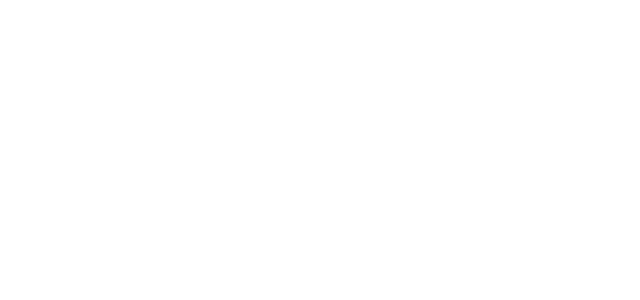
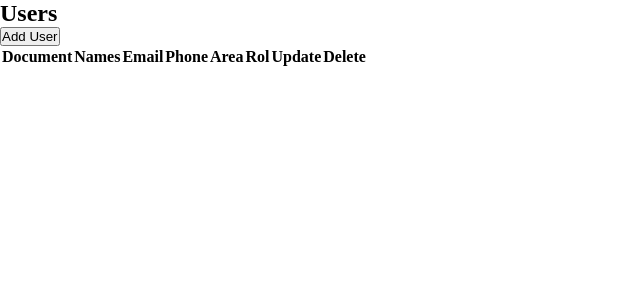
Before and after one commit to RepIngSE/Gestor-Front, a React (Vite) app: page /gestor/manageUser in a window 1280 px wide. Before the commit this address had no page. Shown: the top 300 px of the page, without its empty margins (0-640 px from the left). Built offline with nearby package versions, Linux system fonts and the light colour scheme.

Commit message:
Cambios gestor 1

```diff
--- a/src/App.jsx
+++ b/src/App.jsx
@@ -1,12 +1,17 @@
-import Login from'./views/Login/Login.jsx'
-import { Navigate, Route, Routes } from "react-router-dom"
-import Principal from'./views/Panel_Principal/Principal.jsx'
-import Gestor from './views/Gestor/Gestor.jsx'
-import Admin from './views/Admin/Admin.jsx'
-import AdminArea from './views/Admin_Area/AdminArea.jsx'
+import Login from './views/Login/Login.jsx';
+import { Navigate, Route, Routes } from "react-router-dom";
+import Principal from './views/Panel_Principal/Principal.jsx';
+import Gestor from './views/Gestor/Gestor.jsx';
+import Admin from './views/Admin/Admin.jsx';
+import AdminArea from './views/Admin_Area/AdminArea.jsx';
+import ManageUser from './views/Gestor/ManageUser.jsx';
+import AddUserForm from './views/Gestor/AddUserForm.jsx';
+import UpdateUserForm from './views/Gestor/UpdateUserForm.jsx';
+import DeleteUserModal from './views/Gestor/DeleteUserModal.jsx';
+import Profile from './views/Gestor/Profile.jsx';
+import ApplicantDashboard from './views/Gestor/ApplicantDashboard.jsx';
 
 function App() {
-
   return (
     <Routes>
       <Route path="/" element={<Navigate to="/login"></Navigate>}></Route>
@@ -14,9 +19,15 @@ function App() {
       <Route path="/home" element={<Principal></Principal>}></Route>
       <Route path="/gestor" element={<Gestor></Gestor>}></Route>
       <Route path="/admin" element={<Admin></Admin>}></Route>
-      <Route path ="/adminArea/*" element ={<AdminArea></AdminArea>}></Route>
+      <Route path="/adminArea/*" element={<AdminArea></AdminArea>}></Route>
+      <Route path="/gestor/manageUser" element={<ManageUser></ManageUser>}></Route>
+      <Route path="/gestor/addUser" element={<AddUserForm></AddUserForm>}></Route>
+      <Route path="/gestor/updateUser" element={<UpdateUserForm></UpdateUserForm>}></Route>
+      <Route path="/gestor/deleteUser" element={<DeleteUserModal></DeleteUserModal>}></Route>
+      <Route path="/gestor/profile" element={<Profile></Profile>}></Route>
+      <Route path="/gestor/applicantDashboard" element={<ApplicantDashboard></ApplicantDashboard>}></Route>
     </Routes>
-  )
+  );
 }
 
-export default App
+export default App;
--- /dev/null
+++ b/src/views/Gestor/AddUserForm.jsx
@@ -0,0 +1,25 @@
+import React, { useState } from 'react';
+
+const AddUserForm = ({ onClose }) => {
+  const [form, setForm] = useState({ document: '', names: '', email: '', phone: '', area: '', rol: '' });
+
+  const handleChange = e => setForm({ ...form, [e.target.name]: e.target.value });
+  const handleSubmit = () => {
+    // Aquí va tu lógica para enviar al backend
+    console.log('Adding user:', form);
+    onClose();
+  };
+
+  return (
+    <div className="modal">
+      <h3>Add User</h3>
+      {['document', 'names', 'email', 'phone', 'area', 'rol'].map((field) => (
+        <input key={field} name={field} placeholder={field} onChange={handleChange} />
+      ))}
+      <button onClick={handleSubmit}>Add</button>
+      <button onClick={onClose}>Exit</button>
+    </div>
+  );
+};
+
+export default AddUserForm;
--- /dev/null
+++ b/src/views/Gestor/ApplicantDashboard.jsx
@@ -0,0 +1,18 @@
+import React from 'react';
+
+const ApplicantDashboard = () => {
+  return (
+    <div>
+      <h2>Dashboard Applicant</h2>
+      <button>Create Task</button>
+      <button>View Task</button>
+      <ul>
+        <li>Task Pending #</li>
+        <li>Task in Progress #</li>
+        <li>Task complete #</li>
+      </ul>
+    </div>
+  );
+};
+
+export default ApplicantDashboard;
--- /dev/null
+++ b/src/views/Gestor/DeleteUserModal.jsx
@@ -0,0 +1,20 @@
+import React from 'react';
+
+const DeleteUserModal = ({ user, onClose }) => {
+  const handleDelete = () => {
+    // lógica para eliminar usuario
+    console.log('Deleting:', user);
+    onClose();
+  };
+
+  return (
+    <div className="modal">
+      <h3>Delete User</h3>
+      <p>Are you sure you want to delete {user.names}?</p>
+      <button onClick={handleDelete}>Yes</button>
+      <button onClick={onClose}>Not</button>
+    </div>
+  );
+};
+
+export default DeleteUserModal;
--- /dev/null
+++ b/src/views/Gestor/ManageUser.jsx
@@ -0,0 +1,44 @@
+import React, { useState } from 'react';
+import AddUserForm from './AddUserForm';
+import UpdateUserForm from './UpdateUserForm';
+import DeleteUserModal from './DeleteUserModal';
+
+const ManageUser = () => {
+  const [users, setUsers] = useState([]);
+  const [selectedUser, setSelectedUser] = useState(null);
+  const [mode, setMode] = useState(null); // "add", "edit", "delete"
+
+  const handleAdd = () => setMode("add");
+  const handleEdit = (user) => { setSelectedUser(user); setMode("edit"); };
+  const handleDelete = (user) => { setSelectedUser(user); setMode("delete"); };
+
+  return (
+    <div>
+      <h2>Users</h2>
+      <button onClick={handleAdd}>Add User</button>
+      <table>
+        <thead>
+          <tr>
+            <th>Document</th><th>Names</th><th>Email</th><th>Phone</th><th>Area</th><th>Rol</th><th>Update</th><th>Delete</th>
+          </tr>
+        </thead>
+        <tbody>
+          {users.map(user => (
+            <tr key={user.id}>
+              <td>{user.document}</td><td>{user.names}</td><td>{user.email}</td><td>{user.phone}</td>
+              <td>{user.area}</td><td>{user.rol}</td>
+              <td><button onClick={() => handleEdit(user)}>Edit</button></td>
+              <td><button onClick={() => handleDelete(user)}>Delete</button></td>
+            </tr>
+          ))}
+        </tbody>
+      </table>
+
+      {mode === "add" && <AddUserForm onClose={() => setMode(null)} />}
+      {mode === "edit" && <UpdateUserForm user={selectedUser} onClose={() => setMode(null)} />}
+      {mode === "delete" && <DeleteUserModal user={selectedUser} onClose={() => setMode(null)} />}
+    </div>
+  );
+};
+
+export default ManageUser;
--- /dev/null
+++ b/src/views/Gestor/Profile.jsx
@@ -0,0 +1,17 @@
+import React from 'react';
+
+const Profile = () => {
+  return (
+    <div>
+      <h2>Dashboard Profile</h2>
+      <input placeholder="Names" disabled />
+      <input placeholder="Position in the company" disabled />
+      <input placeholder="Rol" disabled />
+      <input placeholder="# of contact" />
+      <input placeholder="Email" />
+      <button>Save</button>
+    </div>
+  );
+};
+
+export default Profile;
--- /dev/null
+++ b/src/views/Gestor/UpdateUserForm.jsx
@@ -0,0 +1,25 @@
+import React, { useState } from 'react';
+
+const UpdateUserForm = ({ user, onClose }) => {
+  const [form, setForm] = useState(user);
+
+  const handleChange = e => setForm({ ...form, [e.target.name]: e.target.value });
+  const handleSubmit = () => {
+    // Lógica para actualizar al usuario
+    console.log('Updating user:', form);
+    onClose();
+  };
+
+  return (
+    <div className="modal">
+      <h3>Update User</h3>
+      {['document', 'names', 'email', 'phone', 'area', 'rol'].map((field) => (
+        <input key={field} name={field} value={form[field]} onChange={handleChange} />
+      ))}
+      <button onClick={handleSubmit}>Update</button>
+      <button onClick={onClose}>Exit</button>
+    </div>
+  );
+};
+
+export default UpdateUserForm;
```
